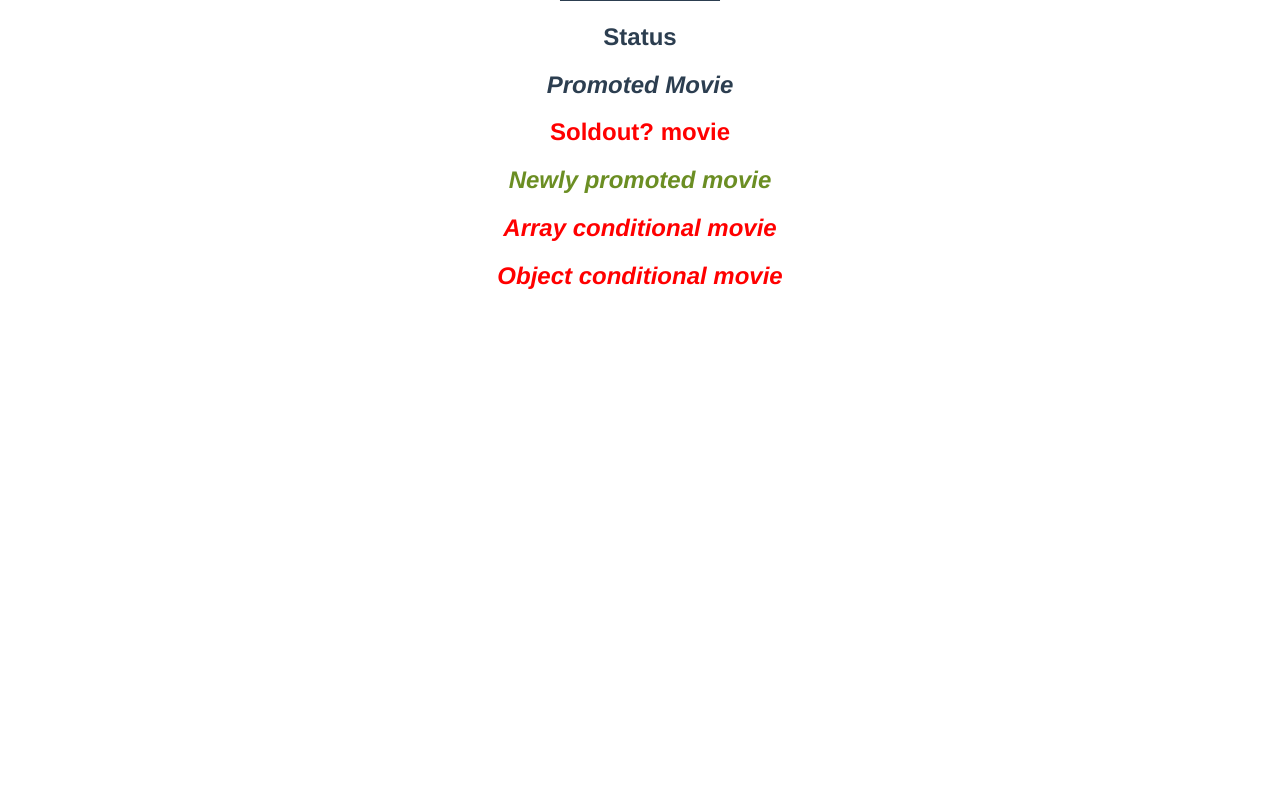
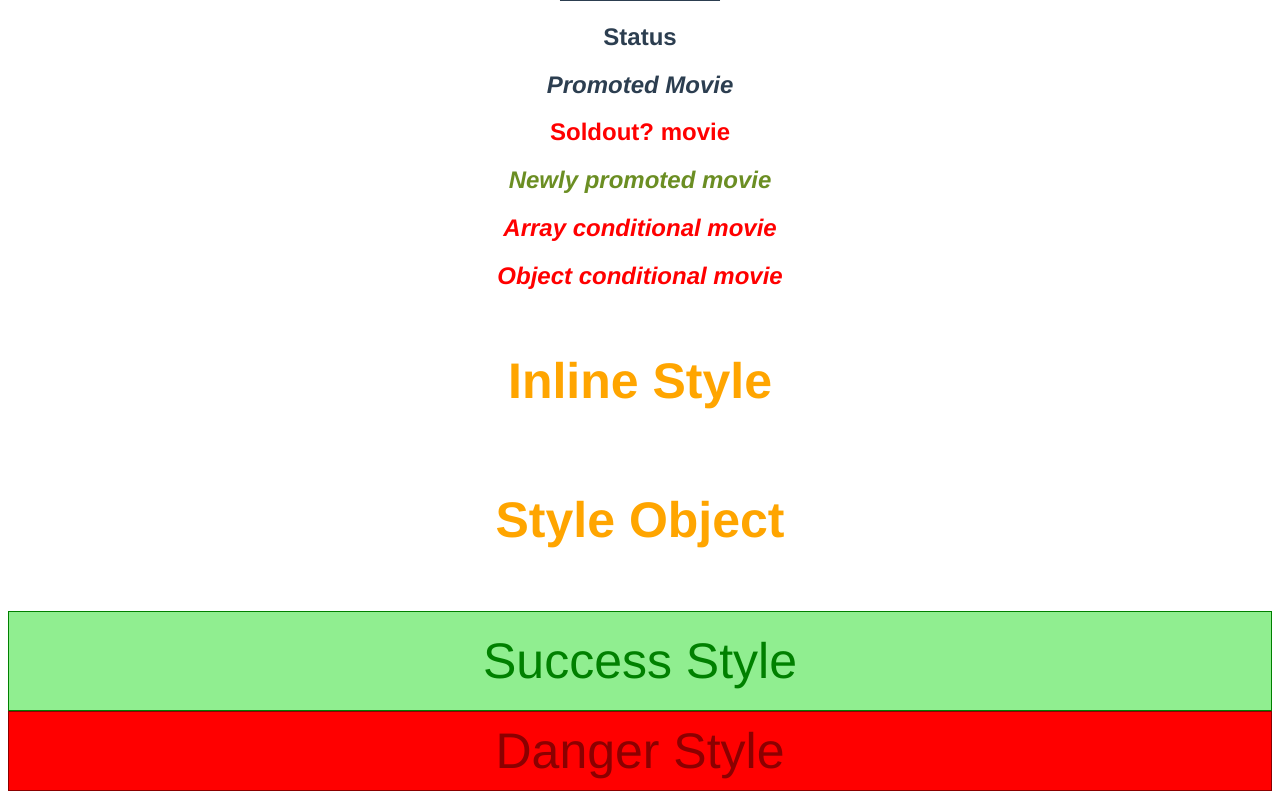
Before and after one commit to Daemusin12/vue-js, a Vue app in the folder hello-world/: page / in a window 1280 px wide. Shown: the part 248-1047 px from the top of the page. Before the commit the page ends 800 px from the top, so only its background shows below. Built offline with nearby package versions, Linux system fonts and the light colour scheme.

Commit message:
binding styles

```diff
--- a/hello-world/src/App.vue
+++ b/hello-world/src/App.vue
@@ -15,6 +15,14 @@
     new: !isSoldout,
     'sold-out': isSoldout
   }">Object conditional movie</h2>
+  <h2 v-bind:style="{
+    color: highlightColor,
+    fontSize: headerSize + 'px',
+    padding: '20px'
+    }">Inline Style</h2>
+  <h2 v-bind:style="headerStyleObject">Style Object</h2>
+  <div v-bind:style="[baseStyleObject, successStyleObject]">Success Style</div>
+  <div v-bind:style="[baseStyleObject, dangerStyleObject]">Danger Style</div>
 </template>
 
 <script>
@@ -31,6 +39,28 @@
       status:'danger',
       isPromoted: true,
       isSoldout: true,
+      highlightColor: "orange",
+      headerSize: 50,
+      headerStyleObject: {
+        color: 'orange',
+        fontSize: '50px',
+        padding: '20px'
+      },
+      baseStyleObject: {
+        fontSize: '50px',
+        padding: '10px',
+      },
+      successStyleObject: {
+        color: 'green',
+        backgroundColor: 'lightgreen',
+        border: '1px solid green',
+        padding: '20px',
+      },
+      dangerStyleObject: {
+        color: 'darkred',
+        backgroundColor: 'red',
+        border: '1px solid darkred',
+      },
     };
   },
 };
```
